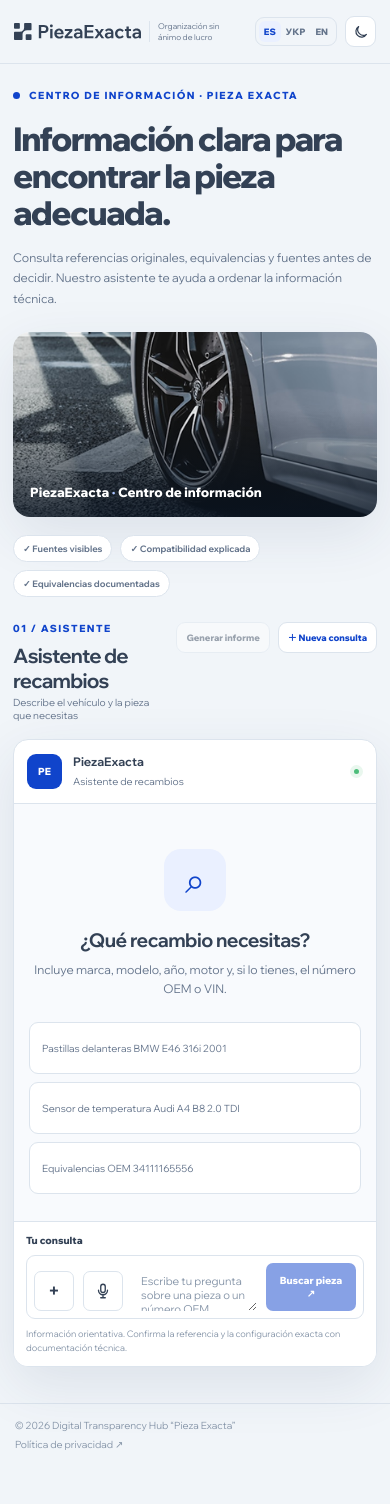
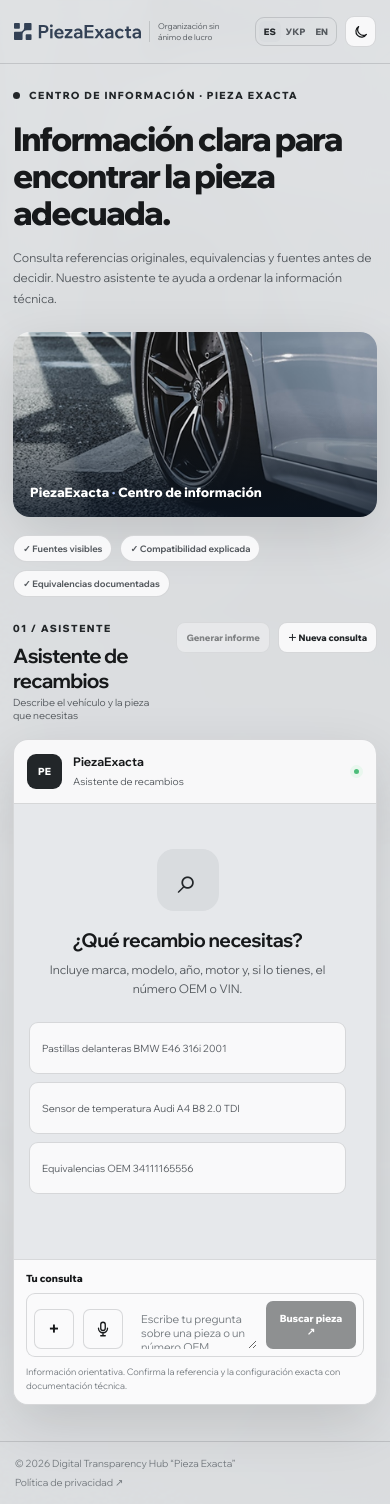
Before and after one commit to CodigoExacto/pieza-exacta-prototype, a Next.js app: page / in a window 390 px wide. Before the commit the page ends 1466 px from the top, so only its background shows below. Built offline with nearby package versions, Linux system fonts and the light colour scheme.

Commit message:
change designe

```diff
--- a/app/globals.css
+++ b/app/globals.css
@@ -21,16 +21,17 @@
 
 :root {
   color-scheme: light;
-  --page: #f1f5f9;
-  --surface: #ffffff;
-  --surface-soft: #f8fafd;
-  --ink: #334155;
-  --muted: #64748b;
-  --subtle: #8796a9;
-  --border: #dce4ed;
-  --blue: #1044cb;
-  --blue-hover: #0c36a8;
-  --blue-soft: #eaf0ff;
+  --page: #151719;
+  --shell: rgba(235, 237, 239, 0.93);
+  --surface: rgba(250, 250, 251, 0.94);
+  --surface-soft: rgba(226, 229, 232, 0.82);
+  --ink: #17191b;
+  --muted: #555a5f;
+  --subtle: #767c81;
+  --border: rgba(76, 81, 86, 0.2);
+  --blue: #222629;
+  --blue-hover: #080a0b;
+  --blue-soft: #d9dcdf;
   --on-blue: #ffffff;
   --success: #17834c;
   --success-soft: #e9f7ee;
@@ -38,21 +39,22 @@
   --warning-soft: #fff5df;
   --danger: #9b2c32;
   --danger-soft: #fff2f2;
-  --shadow: 0 18px 55px rgba(35, 58, 96, 0.1);
+  --shadow: 0 18px 55px rgba(0, 0, 0, 0.12);
 }
 
 :root[data-theme="dark"] {
   color-scheme: dark;
-  --page: #0c1422;
-  --surface: #152235;
-  --surface-soft: #19283c;
-  --ink: #edf3fc;
-  --muted: #aabbd1;
-  --subtle: #8499b3;
-  --border: #304259;
-  --blue: #8ab1ff;
-  --blue-hover: #6d9af4;
-  --blue-soft: #203456;
+  --page: #111315;
+  --shell: rgba(16, 18, 20, 0.95);
+  --surface: #1c1f22;
+  --surface-soft: #24282b;
+  --ink: #f1f2f2;
+  --muted: #c0c3c5;
+  --subtle: #959a9e;
+  --border: #3a3e41;
+  --blue: #e1e3e4;
+  --blue-hover: #ffffff;
+  --blue-soft: #363a3d;
   --on-blue: #ffffff;
   --success: #73d5a0;
   --success-soft: #193f31;
@@ -60,7 +62,7 @@
   --warning-soft: #483719;
   --danger: #ffb1b7;
   --danger-soft: #432b35;
-  --shadow: 0 18px 55px rgba(0, 0, 0, 0.26);
+  --shadow: 0 18px 55px rgba(0, 0, 0, 0.38);
 }
 
 * {
@@ -73,6 +75,10 @@ body {
   margin: 0;
   color: var(--ink);
   background: var(--page);
+  background-image: linear-gradient(rgba(8, 10, 11, 0.68), rgba(8, 10, 11, 0.76)), url("/images/home-hero.png");
+  background-position: center;
+  background-size: cover;
+  background-attachment: fixed;
   font-family: "Wix Madefor Display", Arial, sans-serif;
 }
 button,
@@ -92,7 +98,12 @@ textarea:focus-visible {
   outline-offset: 3px;
 }
 .site-shell {
+  width: min(100%, 1440px);
   min-height: 100vh;
+  margin: 0 auto;
+  background: var(--shell);
+  backdrop-filter: blur(14px);
+  box-shadow: 0 0 90px rgba(0, 0, 0, 0.28);
 }
 
 .site-header {
@@ -349,8 +360,8 @@ textarea:focus-visible {
 .answer-mark {
   display: grid;
   place-items: center;
-  background: #1044cb;
-  color: #fff;
+  background: var(--blue);
+  color: var(--on-blue);
   font-size: 10px;
   font-weight: 800;
   border-radius: 9px;
@@ -376,8 +387,14 @@ textarea:focus-visible {
   border: 4px solid var(--success-soft);
 }
 .chat-scroll {
-  min-height: clamp(340px, 43vw, 460px);
+  height: clamp(340px, 54vh, 620px);
+  min-height: 340px;
+  overflow-y: auto;
+  overscroll-behavior: contain;
+  scrollbar-gutter: stable;
+  scrollbar-color: var(--subtle) transparent;
   background: var(--surface-soft);
+  scroll-behavior: smooth;
 }
 .chat-content {
   max-width: 680px;
@@ -801,14 +818,14 @@ textarea:focus-visible {
   align-items: center;
   padding: 9px 12px;
   border-radius: 7px;
-  background: #1044cb;
-  color: #fff;
+  background: var(--blue);
+  color: var(--on-blue);
   text-decoration: none;
   font-size: 10px;
   font-weight: 800;
 }
 .source-button:hover {
-  background: #0c36a8;
+  background: var(--blue-hover);
 }
 .sources {
   margin: 15px 0;
@@ -944,13 +961,13 @@ textarea:focus-visible {
   padding: 11px 13px;
   border: 0;
   border-radius: 7px;
-  background: #1044cb;
-  color: #fff;
+  background: var(--blue);
+  color: var(--on-blue);
   font-size: 10px;
   font-weight: 800;
 }
 .composer .send-btn:hover:not(:disabled) {
-  background: #0c36a8;
+  background: var(--blue-hover);
 }
 .composer .send-btn:disabled {
   opacity: 0.5;
```
